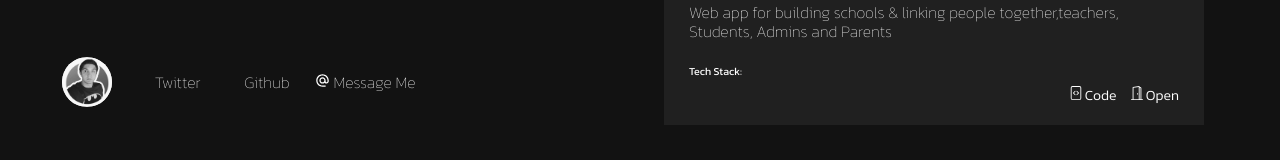
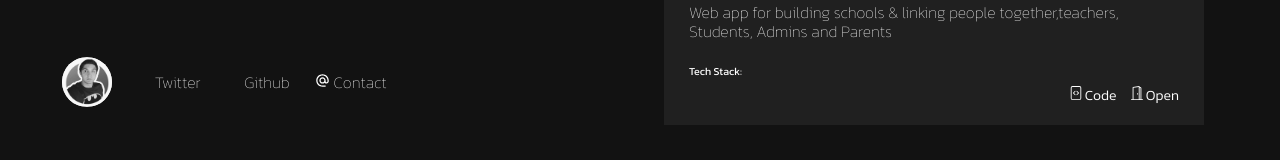
Before and after one commit to CalilDrissi/caldrissitech, a React (Create React App) app: page / in a window 1280 px wide. Shown: the part 593-753 px from the top of the page. Built offline with nearby package versions, Linux system fonts and the light colour scheme; some icons are missing.

Commit message:
links update

```diff
--- a/src/sections/Hero.js
+++ b/src/sections/Hero.js
@@ -232,7 +232,7 @@ const Hero = ({openIt}) => {
 
           <SocialLink onClick={() => { openIt(true)}}>
             <MdOutlineAlternateEmail size="15px" />
-            <span> Message Me</span>
+            <span> Contact</span>
           </SocialLink>
         </Connect>
       </Container>
```
